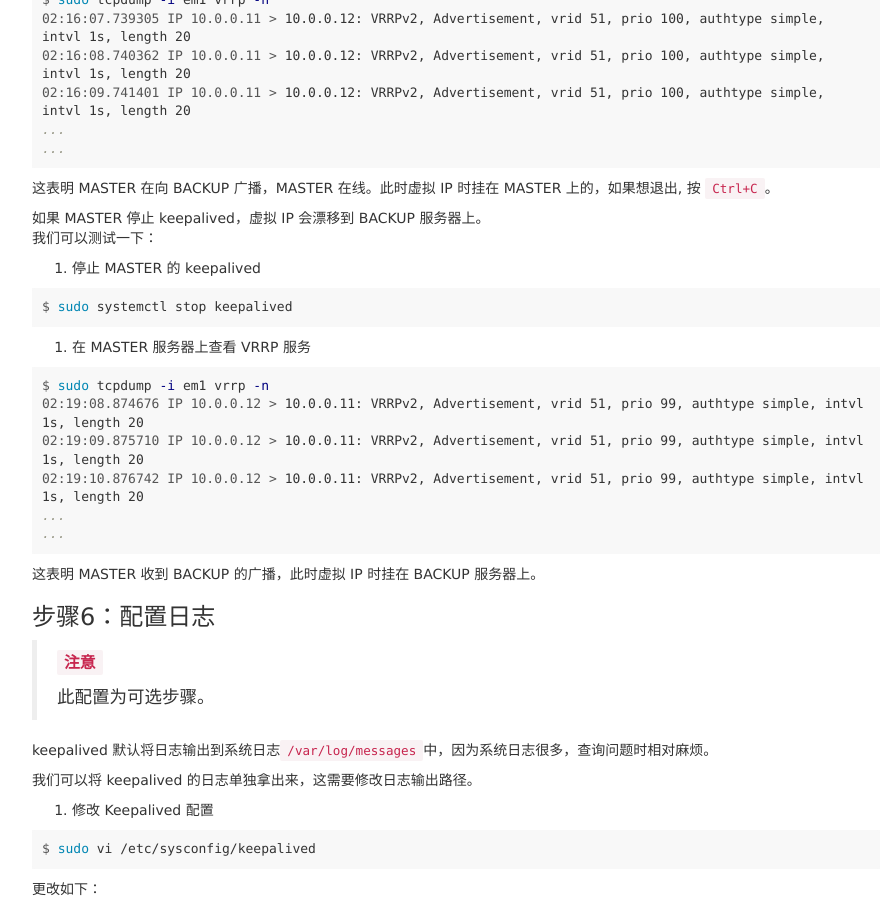
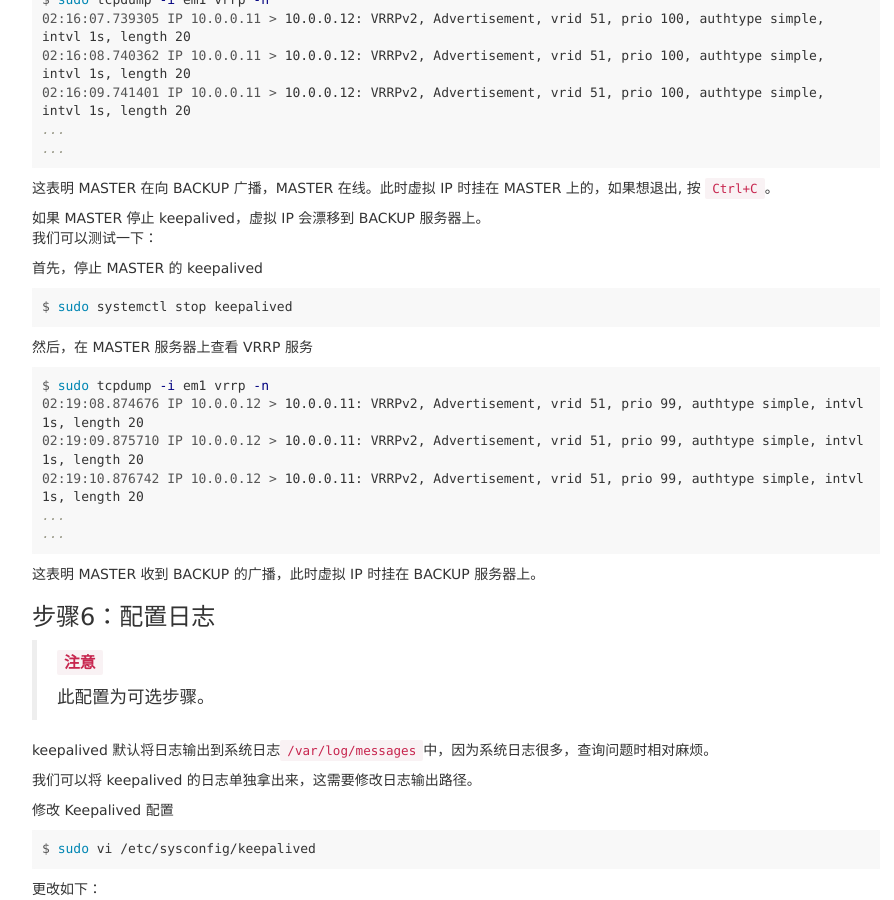
Before and after one commit to zhanming/zhanming.github.com, a Jekyll site: the page built from _posts/2018-05-17-how-to-config-keepalived-on-centos-7.markdown, in a window 1280 px wide and 900 px high, scrolled down 5358 px. Shown: the whole window, without its empty margins (38-932 px from the left). Built offline with Jekyll 4.4.1, drawn with Linux system fonts in a browser that asks for light colours; comment, search, counter and statistics services are not loaded; some of the changed lines change nothing that is shown.

Commit message:
fix format again, change order list.

````diff
--- a/_posts/2018-05-17-how-to-config-keepalived-on-centos-7.markdown
+++ b/_posts/2018-05-17-how-to-config-keepalived-on-centos-7.markdown
@@ -217,12 +217,14 @@ virtual_server 10.0.0.10 80 {
 ```
 ### 步骤4：配置并启动服务
 配置 IP 转发
+
 ```terminal
 $ sudo echo "net.ipv4.ip_forward = 1" >> /etc/sysctl.conf
 $ sudo sysctl -p
 ```
 
 防火墙添加规则，因为 VRRP 使用 `224.0.0.18` 这个组播地址
+
 ```terminal
 $ sudo firewall-cmd --direct --permanent --add-rule ipv4 filter INPUT 0 --in-interface em1 --destination 224.0.0.18 --protocol vrrp -j ACCEPT
 success
@@ -233,6 +235,7 @@ success
 ```
 
 可以查看一下这两条规则
+
 ```terminal
 $ sudo firewall-cmd --direct --get-rules ipv4 filter INPUT
 0 --in-interface em1 --destination 224.0.0.18 --protocol vrrp -j ACCEPT
@@ -241,11 +244,13 @@ $ sudo firewall-cmd --direct --get-rules ipv4 filter OUTPUT
 ```
 
 启动 MASTER 和 BACKUP 的 keepalived 服务
+
 ```terminal
 $ sudo systemctl start keepalived
 ```
 
 设置开机启动
+
 ```terminal
 $ sudo systemctl enalbe keepalived
 ```
@@ -299,13 +304,13 @@ $ sudo tcpdump -i em1 vrrp -n
 如果 MASTER 停止 keepalived，虚拟 IP 会漂移到 BACKUP 服务器上。
 我们可以测试一下：
 
-1. 停止 MASTER 的 keepalived
+首先，停止 MASTER 的 keepalived
 
 ```terminal
 $ sudo systemctl stop keepalived
 ```
 
-2. 在 MASTER 服务器上查看 VRRP 服务
+然后，在 MASTER 服务器上查看 VRRP 服务
 
 ```terminal
 $ sudo tcpdump -i em1 vrrp -n
@@ -329,12 +334,11 @@ keepalived 默认将日志输出到系统日志`/var/log/messages`中，因为
 
 我们可以将 keepalived 的日志单独拿出来，这需要修改日志输出路径。
 
-1. 修改 Keepalived 配置
+修改 Keepalived 配置
 
 ```terminal
 $ sudo vi /etc/sysconfig/keepalived
 ```
-
 更改如下：
 ```terminal
 # Options for keepalived. See `keepalived --help' output and keepalived(8) and
@@ -354,19 +358,19 @@ KEEPALIVED_OPTIONS="-D -d -S 0"
 ```
 把 KEEPALIVED_OPTIONS="-D" 修改为 KEEPALIVED_OPTIONS="-D -d -S 0"，其中 -S 指定 syslog 的 facility
 
-2. 修改 `/etc/rsyslog.conf` 末尾添加
+修改 `/etc/rsyslog.conf` 末尾添加
 
 ```terminal
 $ sudo vi /etc/rsyslog.conf
 local0.*                                                /var/log/keepalived.log
 ```
-3. 重启日志记录服务
+重启日志记录服务
 
 ```terminal
 $ sudo systemctl restart rsyslog
 ```
 
-4. 重启 keepalived
+重启 keepalived
 
 ```terminal
 $ sudo systemctl restart keepalived
````
